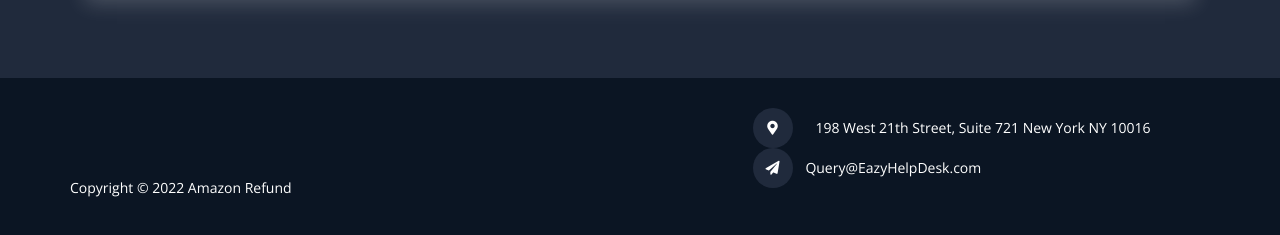
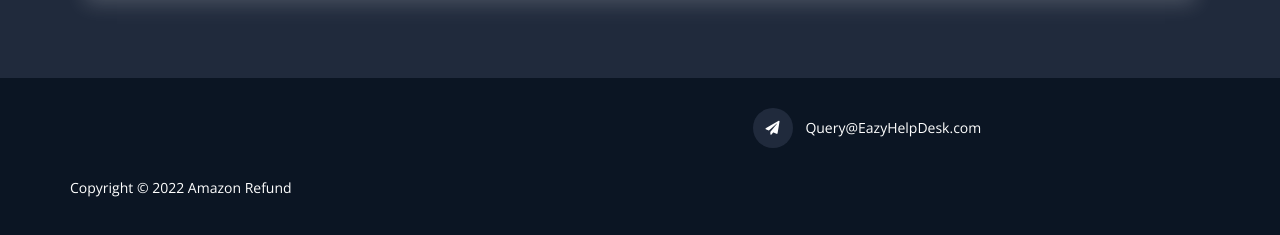
Before and after one commit to EazyRefund/home, a plain HTML site: page index.html in a window 1280 px wide. Shown: the part 2169-2404 px from the top of the page. Drawn offline with nearby package versions, Linux system fonts and the light colour scheme.

Commit message:
Update index.html

```diff
--- a/index.html
+++ b/index.html
@@ -314,10 +314,6 @@
           <div
             class="col-lg-5 col-lg-offset-4 col-md-5 col-md-offset-3 col-sm-12"
           >
-            <div class="address apply-flex">
-              <i class="fas fa-map-marker-alt round"></i>
-              <span>198 West 21th Street, Suite 721 New York NY 10016</span>
-            </div>
             <div class="email apply-flex">
               <i class="fas fa-paper-plane round"></i>
               <span>Query@EazyHelpDesk.com</span>
```
